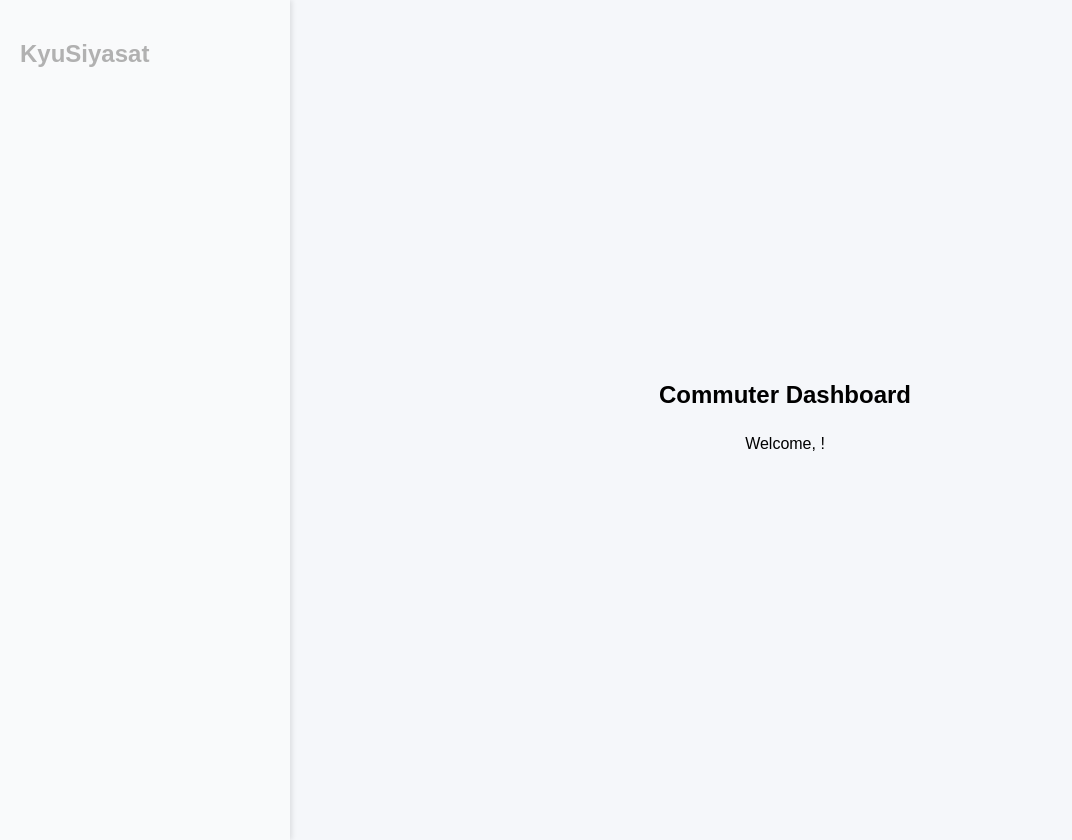
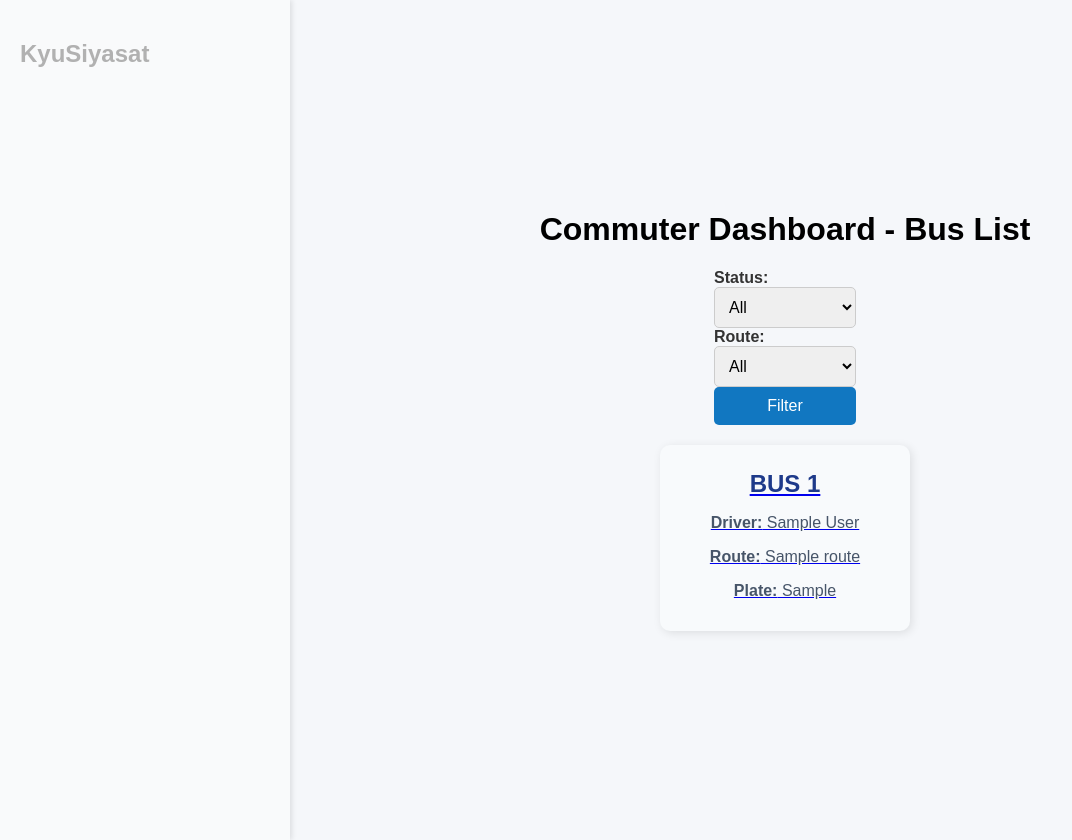
Before and after one commit to jdcnnry/kyuSiyasat, a Django app: page /commuter/dashboard/ in a window 1280 px wide. Shown: the whole page, without its empty margins (0-1072 px from the left). Run offline with Django 5.2, Linux system fonts and the light colour scheme; tables that the repository leaves empty hold one stand-in row (values such as "Sample post").

Commit message:
Added bus list and bus detail with placeholders

```diff
--- a/kyusiyasat/commuter_dashboard/urls.py
+++ b/kyusiyasat/commuter_dashboard/urls.py
@@ -1,6 +1,7 @@
 from django.urls import path
-from .views import commuter_dashboard
+from .views import commuter_dashboard, bus_detail
 
 urlpatterns = [
     path('dashboard/', commuter_dashboard, name='commuter_dashboard'),
+    path('bus/<str:bus_id>/', bus_detail, name='bus_detail'),
 ]
--- a/kyusiyasat/commuter_dashboard/views.py
+++ b/kyusiyasat/commuter_dashboard/views.py
@@ -1,5 +1,55 @@
-from django.shortcuts import render
+from django.shortcuts import render, get_object_or_404
+from bus_management.models import Bus, BusRoute, Route, BusLog, Station
+from user_management.models import Profile
 
-# Create your views here.
 def commuter_dashboard(request):
-    return render(request, 'commuter_dashboard.html', {'user': request.user})
+    buses = Bus.objects.all().select_related('busroute__route')
+
+    # Get filter values from request
+    status_filter = request.GET.get('status', '')
+    route_filter = request.GET.get('route', '')
+
+    # Apply filters if selected
+    if status_filter:
+        buses = buses.filter(status=status_filter)
+    if route_filter:
+        buses = buses.filter(busroute__route__route_id=route_filter)
+
+    # Fetch drivers assigned to each bus and attach them to the bus objects
+    for bus in buses:
+        driver_profile = Profile.objects.filter(user_type='driver', bus=bus).select_related('user').first()
+        bus.driver_name = driver_profile.user.get_full_name() if driver_profile else "TBA"
+
+    routes = Route.objects.all()  # Get all routes for the filter dropdown
+
+    return render(request, 'commuter_dashboard.html', {
+        'buses': buses,
+        'routes': routes,
+        'status_filter': status_filter,
+        'route_filter': route_filter
+    })
+
+def bus_detail(request, bus_id):
+    bus = get_object_or_404(Bus.objects.select_related('busroute__route'), pk=bus_id)
+
+    # Get driver if assigned
+    driver = Profile.objects.filter(user_type='driver', bus=bus).select_related('user').first()
+    driver_name = driver.user.get_full_name() if driver else "TBA"
+
+    # Get latest bus log entry (for ETA, traffic, previous station, passengers)
+    latest_log = BusLog.objects.filter(bus=bus).select_related('from_station').order_by('-arrival_time').first()
+
+    bus_details = {
+        'bus': bus,
+        'driver': driver_name,
+        'route': bus.busroute.route.route_name if hasattr(bus, 'busroute') and bus.busroute.route else "No Assigned Route",
+        'plate_number': bus.bus_plate,
+        'eta': "TBA",
+        'time_departed': latest_log.time_departed if latest_log else "TBA",
+        'previous_station': latest_log.from_station.station_name if latest_log else "TBA",
+        'passengers': latest_log.passenger_count if latest_log else "TBA",
+        'traffic_condition': latest_log.traffic_condition if latest_log else "TBA",
+        'availability': "Available" if bus.status == "Operating" else "Not Available"
+    }
+
+    return render(request, 'bus_detail.html', bus_details)
--- a/kyusiyasat/static/css/styles.css
+++ b/kyusiyasat/static/css/styles.css
@@ -170,3 +170,28 @@
     flex: 1;
     white-space: nowrap;
 }
+
+.bus-grid {
+    display: grid;
+    grid-template-columns: repeat(auto-fit, minmax(250px, 1fr));
+    gap: 20px;
+    padding: 20px;
+}
+
+.bus-card {
+    background: #F8FAFC;
+    border-radius: 10px;
+    padding: 15px;
+    text-align: center;
+    box-shadow: 2px 2px 10px rgba(0, 0, 0, 0.1);
+}
+
+.bus-card h2 {
+    color: #1E3A8A;
+    font-size: 1.5em;
+}
+
+.bus-card p {
+    color: #475569;
+    font-size: 1em;
+}
--- a/kyusiyasat/templates/commuter_dashboard/commuter_dashboard.html
+++ b/kyusiyasat/templates/commuter_dashboard/commuter_dashboard.html
@@ -1,7 +1,43 @@
 {% extends 'base.html' %}
 
 {% block content %}
-<h2>Commuter Dashboard</h2>
-<p>Welcome, {{ user.username }}!</p>
+    <h1>Commuter Dashboard - Bus List</h1>
 
+    <!-- Filter Form -->
+    <form method="GET" action="" class="filter-form">
+        <label for="status">Status:</label>
+        <select name="status" id="status">
+            <option value="">All</option>
+            <option value="Operating" {% if status_filter == "Operating" %}selected{% endif %}>Operating</option>
+            <option value="Not Operating" {% if status_filter == "Not Operating" %}selected{% endif %}>Not Operating</option>
+        </select>
+
+        <label for="route">Route:</label>
+        <select name="route" id="route">
+            <option value="">All</option>
+            {% for route in routes %}
+                <option value="{{ route.route_id }}" {% if route_filter|stringformat:"s" == route.route_id|stringformat:"s" %}selected{% endif %}>
+                    {{ route.route_name }}
+                </option>
+            {% endfor %}
+        </select>
+
+        <button type="submit">Filter</button>
+    </form>
+
+    <!-- Bus Grid -->
+    <div class="bus-grid">
+        {% for bus in buses %}
+            <a href="{% url 'bus_detail' bus.bus_id %}" class="bus-card-link">
+                <div class="bus-card">
+                    <h2>BUS {{ bus.bus_id }}</h2>
+                    <p><strong>Driver:</strong> {{ bus.driver_name }}</p>
+                    <p><strong>Route:</strong> {{ bus.busroute.route.route_name|default:"No Assigned Route" }}</p>
+                    <p><strong>Plate:</strong> {{ bus.bus_plate }}</p>
+                </div>
+            </a>
+        {% empty %}
+            <p>No buses found.</p>
+        {% endfor %}
+    </div>
 {% endblock %}
```
Also changed, not shown: kyusiyasat/templates/commuter_dashboard/bus_detail.html (added, +23 -0 lines).
